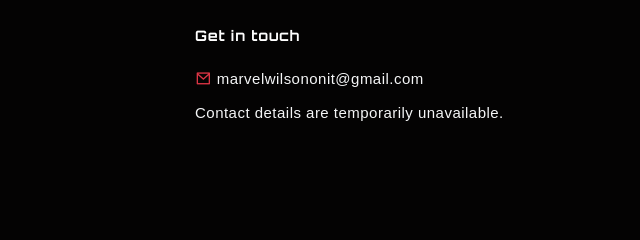
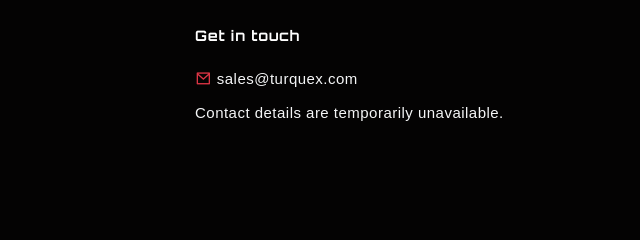
Before and after one commit to marvelwilson/sentinel-mobile, a website: page storefront.html in a window 1280 px wide. Shown: the part 925-1165 px from the top of the page, 461-1101 px from the left. Drawn offline with Linux system fonts and the light colour scheme; no server answers.

Commit message:
production ready

```diff
--- a/storefront.html
+++ b/storefront.html
@@ -24,7 +24,7 @@
   <aside id="promo-banner" class="promo-banner" aria-label="Current promotion" hidden></aside>
   <div class="store-topbar">
     <div class="store-topbar-inner">
-      <a href="mailto:marvelwilsononit@gmail.com"><i class="ri-mail-line" aria-hidden="true"></i> Contact <span class="notranslate brand-inline brand-inline-end" translate="no">TurqueX</span></a>
+      <a href="mailto:sales@turquex.com"><i class="ri-mail-line" aria-hidden="true"></i> Contact <span class="notranslate brand-inline brand-inline-end" translate="no">TurqueX</span></a>
       <span><i class="ri-steering-2-line" aria-hidden="true"></i> Exceptional vehicles. Straightforward buying.</span>
       <a href="/account"><i class="ri-user-line" aria-hidden="true"></i> My account</a>
     </div>
@@ -57,7 +57,7 @@
       <div><a class="brand notranslate" translate="no" href="/">TURQUE<span>X</span></a><p>Exceptional vehicles. Straightforward buying.</p><a class="footer-cta" href="/book-call">Request a sales call <i class="ri-arrow-right-line" aria-hidden="true"></i></a></div>
       <div><h2>Explore</h2><ul><li><a href="/">Home</a></li><li><a href="/about">About us</a></li><li><a href="/cars">Browse inventory</a></li><li><a href="/cart">Saved cars</a></li></ul></div>
       <div><h2>Customer care</h2><ul><li><a href="/account">My orders</a></li><li><a href="/settings">Account settings</a></li><li><a href="/track">Track order</a></li><li><a href="/contact">Contact us</a></li><li><a href="/book-call">Book a call</a></li></ul></div>
-      <div><h2>Get in touch</h2><p><i class="ri-mail-line" aria-hidden="true"></i> <a href="mailto:marvelwilsononit@gmail.com">marvelwilsononit@gmail.com</a></p><p id="footer-phone"><a href="/book-call">Request a call</a>.</p><p id="footer-address" class="notranslate" translate="no"></p><p id="footer-hours"></p></div>
+      <div><h2>Get in touch</h2><p><i class="ri-mail-line" aria-hidden="true"></i> <a href="mailto:sales@turquex.com">sales@turquex.com</a></p><p id="footer-phone"><a href="/book-call">Request a call</a>.</p><p id="footer-address" class="notranslate" translate="no"></p><p id="footer-hours"></p></div>
     </div>
     <div class="footer-bottom"><small>Find your next drive with confidence.</small><small>&copy; <span class="notranslate" translate="no">TurqueX</span></small></div>
   </footer>
--- a/storefront.js
+++ b/storefront.js
@@ -1037,7 +1037,7 @@
   function contactInfo() {
     if (!state.contact) return '<p class="muted">Contact details are temporarily unavailable.</p>';
     const { phone, address, hours } = state.contact;
-    return `<div class="contact-detail"><i class="ri-mail-line" aria-hidden="true"></i><div><h3>Email</h3><a href="mailto:marvelwilsononit@gmail.com">marvelwilsononit@gmail.com</a></div></div>
+    return `<div class="contact-detail"><i class="ri-mail-line" aria-hidden="true"></i><div><h3>Email</h3><a href="mailto:sales@turquex.com">sales@turquex.com</a></div></div>
       <div class="contact-detail"><i class="ri-phone-line" aria-hidden="true"></i><div><h3>Phone</h3>${phone ? `<a href="tel:${esc(phone)}">${esc(phone)}</a>` : '<span class="muted"><a href="/book-call">Request a call</a>.</span>'}</div></div>
       ${address ? `<div class="contact-detail"><i class="ri-map-pin-line" aria-hidden="true"></i><div><h3>Address</h3><span class="muted notranslate" translate="no">${esc(address)}</span></div></div>` : ''}
       ${hours ? `<div class="contact-detail"><i class="ri-time-line" aria-hidden="true"></i><div><h3>Hours</h3><span class="muted">${esc(hours)}</span></div></div>` : ''}`;
```
